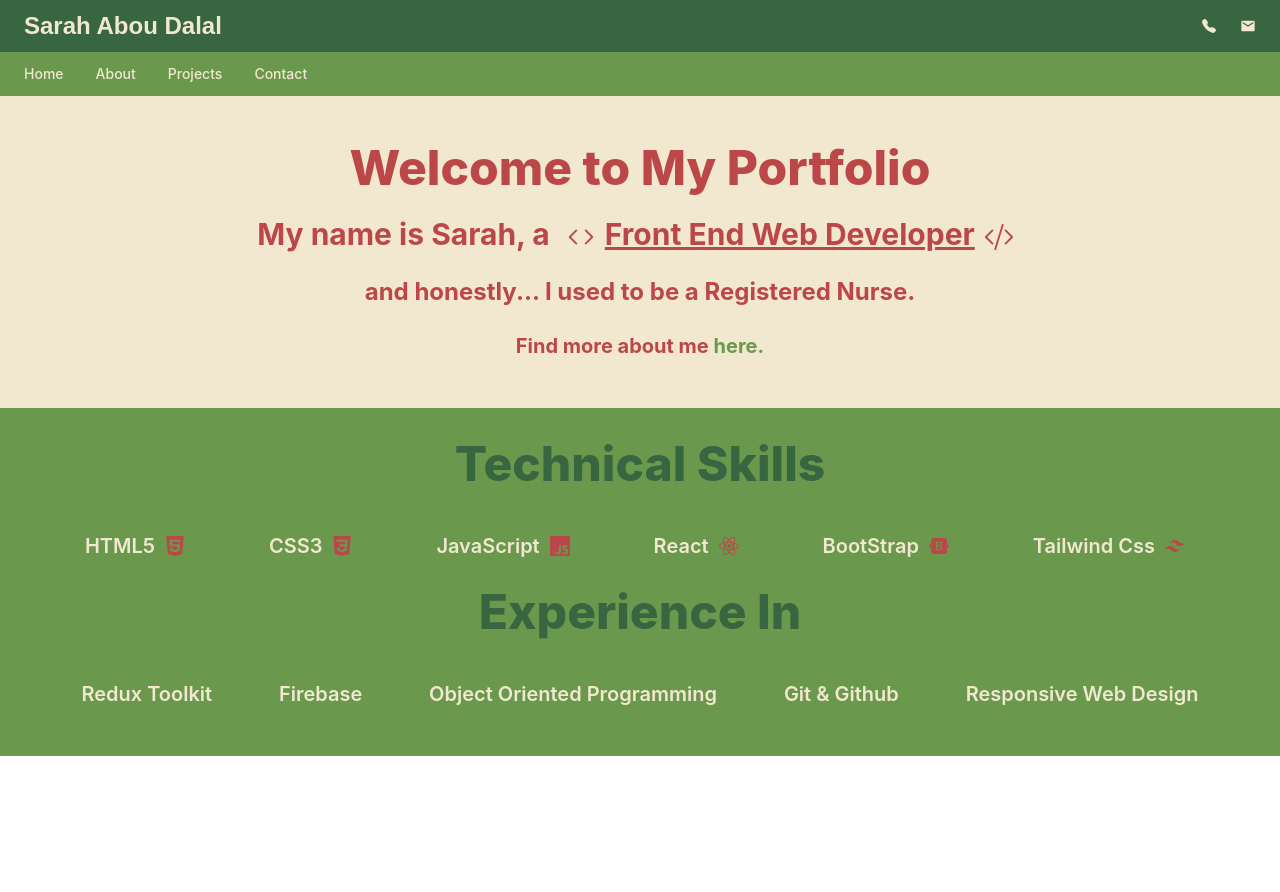
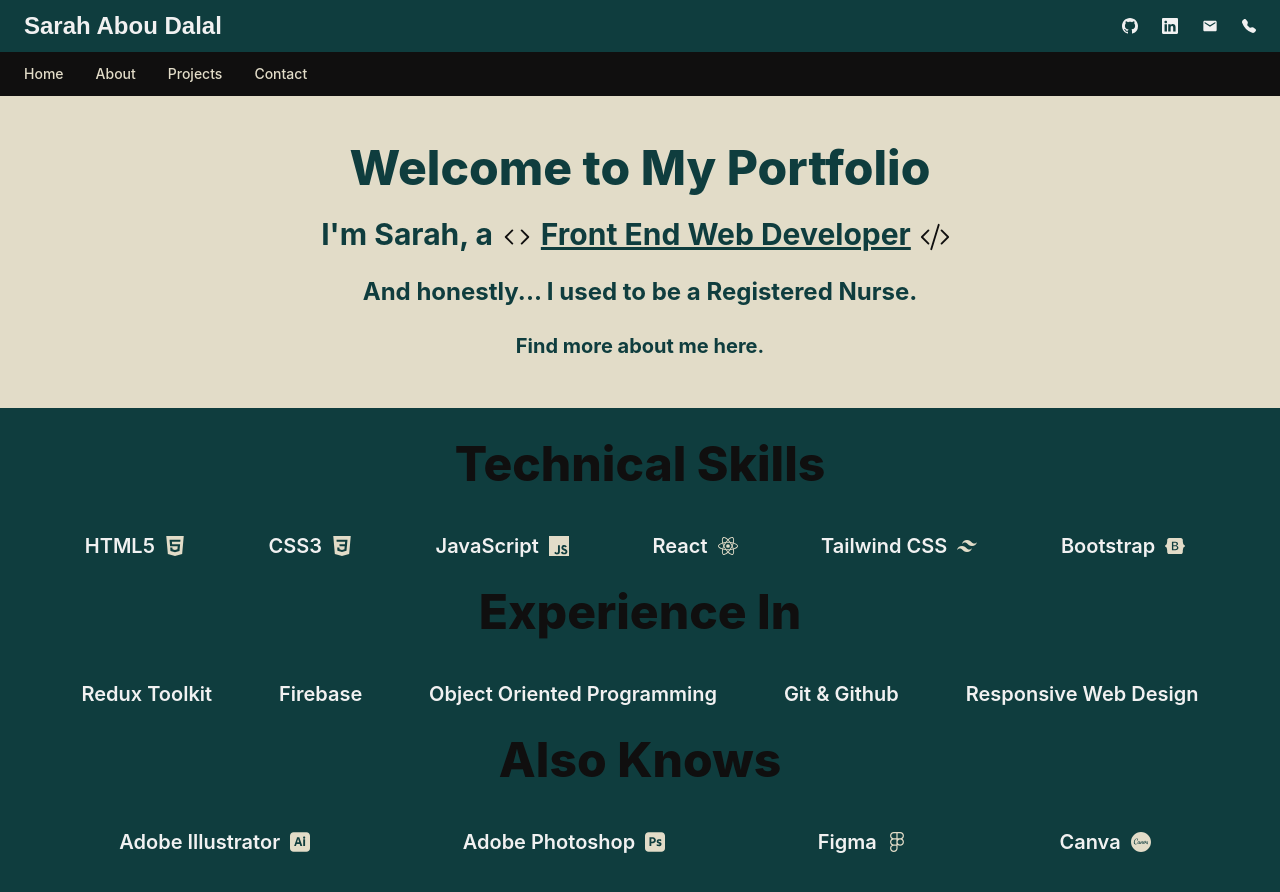
Before and after one commit to sarahaboudalal/Portfolio, a React (Create React App) app: page / in a window 1280 px wide. Shown: the top 892 px of the page. Before the commit the page ends 800 px from the top, so only its background shows below. Built offline with nearby package versions, Linux system fonts and the light colour scheme.

Commit message:
Fix: Colors + Added: Also Knows in skills section

```diff
--- a/src/components/Hero/Hero.jsx
+++ b/src/components/Hero/Hero.jsx
@@ -2,12 +2,12 @@
 
 export default function Hero(){
     return(
-        <div className="bg-whitish h-full p-4">
-        <div className="flex flex-col justify-center items-center py-5">
-        <h3 className="text-redish font-extrabold text-5xl py-3">Welcome to My Portfolio</h3>
-        <h3 className="text-redish font-bold text-3xl py-3">My name is Sarah, a <BsCode className='inline text-redish w-12'/><p className="inline underline">Front End Web Developer</p><BsCodeSlash className='inline text-redish w-12'/></h3>
-        <h3 className="text-redish font-bold text-2xl py-3">and honestly... I used to be a Registered Nurse.</h3>
-        <h3 className="text-redish font-bold text-xl py-3">Find more about me <a href="#" className="text-lightGreen hover:underline hover:text-darkGreen">here.</a></h3>
+        <div className="bg-beige h-full p-4">
+        <div className="flex flex-col justify-center md:items-center text-start py-5">
+        <h3 className="text-greenish font-extrabold text-5xl py-3">Welcome to My Portfolio</h3>
+        <h3 className="text-greenish font-bold text-3xl py-3">I'm Sarah, a<BsCode className='inline text-night w-12'/><p className="inline underline">Front End Web Developer</p><BsCodeSlash className='inline text-night w-12'/></h3>
+        <h3 className="text-greenish font-bold text-2xl py-3">And honestly... I used to be a Registered Nurse.</h3>
+        <h3 className="text-greenish font-bold text-xl py-3">Find more about me <a href="#" className="text-greenish hover:underline hover:text-night">here</a>.</h3>
         </div>
         </div>
     )
--- a/src/components/Navbar/Navbar.jsx
+++ b/src/components/Navbar/Navbar.jsx
@@ -1,36 +1,40 @@
 import React from "react";
 import {BsFillTelephoneFill} from 'react-icons/bs'
-import {MdEmail} from 'react-icons/md'
+import { MdEmail } from 'react-icons/md';
+import {BsGithub, BsLinkedin} from 'react-icons/bs'
 
 export default function Navbar(){
     return(
         <div>
-        <nav className="bg-darkGreen">
+        <nav className="bg-greenish">
         <div className="flex flex-wrap justify-between items-center mx-auto max-w-screen-xl px-4 md:px-6 py-2.5">
             <a href="https://flowbite.com" className="flex items-center">
                 <span className="self-center hover:text-redish text-whitish font-poppins text-2xl font-bold">Sarah Abou Dalal</span>
             </a>
             <div className="flex items-center">
-                <a href="tel:0096171557806" className="mr-6 text-sm font-medium hover:text-redish text-whitish"><BsFillTelephoneFill/></a>
-                <a href="mailto:sarahaboudalal@gmail.com" className="text-sm font-medium hover:text-redish text-whitish"><MdEmail className="h-8 w-4"/></a>
+                <a href="https://github.com/sarahaboudalal" className="mr-6 text-sm font-medium hover:text-beige text-whitish"><BsGithub className="h-8 w-4"/></a>
+                <a href="https://www.linkedin.com/in/sarah-abou-dalal-977891250/" className="mr-6 text-sm font-medium hover:text-beige text-whitish"><BsLinkedin className="h-8 w-4"/></a>
+                <a href="mailto:sarahaboudalal@gmail.com" className="mr-6 text-sm font-medium hover:text-beige text-whitish"><MdEmail className="h-8 w-4" /></a>
+                <a href="tel:0096171557806" className="text-sm font-medium hover:text-beige text-whitish"><BsFillTelephoneFill/></a>
+
             </div>
         </div>
     </nav>
-    <nav className="bg-lightGreen">
+    <nav className="bg-night">
         <div className="py-3 px-4 mx-auto max-w-screen-xl md:px-6">
             <div className="flex items-center">
                 <ul className="flex flex-row mt-0 mr-6 space-x-8 text-sm font-medium">
                     <li>
-                        <a href="#" className="text-whitish hover:underline hover:text-darkGreen" aria-current="page">Home</a>
+                        <a href="#" className="text-beige hover:underline hover:text-whitish" aria-current="page">Home</a>
                     </li>
                     <li>
-                        <a href="#" className="text-whitish hover:underline hover:text-darkGreen">About</a>
+                        <a href="#" className="text-beige hover:underline hover:text-whitish">About</a>
                     </li>
                     <li>
-                        <a href="#" className="text-whitish hover:underline hover:text-darkGreen">Projects</a>
+                        <a href="#" className="text-beige hover:underline hover:text-whitish">Projects</a>
                     </li>
                     <li>
-                        <a href="#" className="text-whitish hover:underline hover:text-darkGreen">Contact</a>
+                        <a href="#" className="text-beige hover:underline hover:text-whitish">Contact</a>
                     </li>
                 </ul>
             </div>
--- a/src/components/Skills/Skills.jsx
+++ b/src/components/Skills/Skills.jsx
@@ -1,24 +1,32 @@
-import {SiHtml5, SiCss3, SiJavascript, SiReact, SiBootstrap, SiTailwindcss} from 'react-icons/si'
+import { SiHtml5, SiCss3, SiJavascript, SiReact, SiBootstrap, SiTailwindcss, SiAdobeillustrator, SiAdobephotoshop, SiCanva, SiFigma } from 'react-icons/si'
+// import {DiIllustrator} from 'react-icons/di'
 
 export default function Skills(){
     return(
-        <div className="h-full bg-lightGreen p-5">
-        <h3 className="text-darkGreen text-5xl font-extrabold text-center m-3 pb-4">Technical Skills</h3>
+        <div className="h-full bg-greenish p-5">
+         <h3 className="text-night text-5xl font-extrabold text-center m-3 pb-4">Technical Skills</h3>
         <div className="flex lg:flex-row flex-col items-center justify-around m-7">
-        <p className='text-whitish text-xl font-semibold'>HTML5<SiHtml5 className='inline w-10 mb-1 text-redish'/></p>
-        <p className='text-whitish text-xl font-semibold'>CSS3<SiCss3 className='inline w-10 mb-1 text-redish'/></p>
-        <p className='text-whitish text-xl font-semibold'>JavaScript<SiJavascript className='inline w-10 mb-1 text-redish'/></p>
-        <p className='text-whitish text-xl font-semibold'>React<SiReact className='inline w-10 mb-1 text-redish'/></p>
-        <p className='text-whitish text-xl font-semibold'>BootStrap<SiBootstrap className='inline w-10 mb-1 text-redish'/></p>
-        <p className='text-whitish text-xl font-semibold'>Tailwind Css<SiTailwindcss className='inline w-10 mb-1 text-redish'/></p>
+            <p className='text-whitish text-xl font-semibold'>HTML5<SiHtml5 className='inline w-10 mb-1 text-beige'/></p>
+            <p className='text-whitish text-xl font-semibold'>CSS3<SiCss3 className='inline w-10 mb-1 text-beige'/></p>
+            <p className='text-whitish text-xl font-semibold'>JavaScript<SiJavascript className='inline w-10 mb-1 text-beige'/></p>
+            <p className='text-whitish text-xl font-semibold'>React<SiReact className='inline w-10 mb-1 text-beige'/></p>
+            <p className='text-whitish text-xl font-semibold'>Tailwind CSS<SiTailwindcss className='inline w-10 mb-1 text-beige'/></p>
+            <p className='text-whitish text-xl font-semibold'>Bootstrap<SiBootstrap className='inline w-10 mb-1 text-beige'/></p>
         </div>
-        <h3 className="text-darkGreen text-5xl font-extrabold text-center m-3 pb-4">Experience In</h3>
+        <h3 className="text-night text-5xl font-extrabold text-center m-3 pb-4">Experience In</h3>
         <div className="flex lg:flex-row flex-col items-center justify-around m-7">
-        <p className='text-whitish text-xl font-semibold'>Redux Toolkit</p>
-        <p className='text-whitish text-xl font-semibold'>Firebase</p>
-        <p className='text-whitish text-xl font-semibold'>Object Oriented Programming</p>
-        <p className='text-whitish text-xl font-semibold'>Git & Github</p>
-        <p className='text-whitish text-xl font-semibold'>Responsive Web Design</p>
+            <p className='text-whitish text-xl font-semibold'>Redux Toolkit</p>
+            <p className='text-whitish text-xl font-semibold'>Firebase</p>
+            <p className='text-whitish text-xl font-semibold'>Object Oriented Programming</p>
+            <p className='text-whitish text-xl font-semibold'>Git & Github</p>
+            <p className='text-whitish text-xl font-semibold'>Responsive Web Design</p>
+        </div>
+            <h3 className="text-night text-5xl font-extrabold text-center m-3 pb-4">Also Knows</h3>
+        <div className="flex lg:flex-row flex-col items-center justify-around m-7">
+            <p className='text-whitish text-xl font-semibold'>Adobe Illustrator<SiAdobeillustrator className='inline w-10 mb-1 text-beige'/></p>
+            <p className='text-whitish text-xl font-semibold'>Adobe Photoshop<SiAdobephotoshop className='inline w-10 mb-1 text-beige'/></p>
+            <p className='text-whitish text-xl font-semibold'>Figma<SiFigma className='inline w-10 mb-1 text-beige'/></p>
+            <p className='text-whitish text-xl font-semibold'>Canva<SiCanva className='inline w-10 mb-1 text-beige' /></p>
         </div>
         </div>
     )
--- a/tailwind.config.js
+++ b/tailwind.config.js
@@ -10,10 +10,10 @@
       },
     extend: {
       colors: {
-        whitish: '#f2e8cf',
-        redish: '#bc4749',
-        darkGreen:'#386641',
-        lightGreen: '#6a994e'
+        whitish: '#F1F1F1',
+        beige: '#E2DCC8',
+        greenish:'#0F3D3E',
+        night: '#100F0F'
       },
 
     },
```
